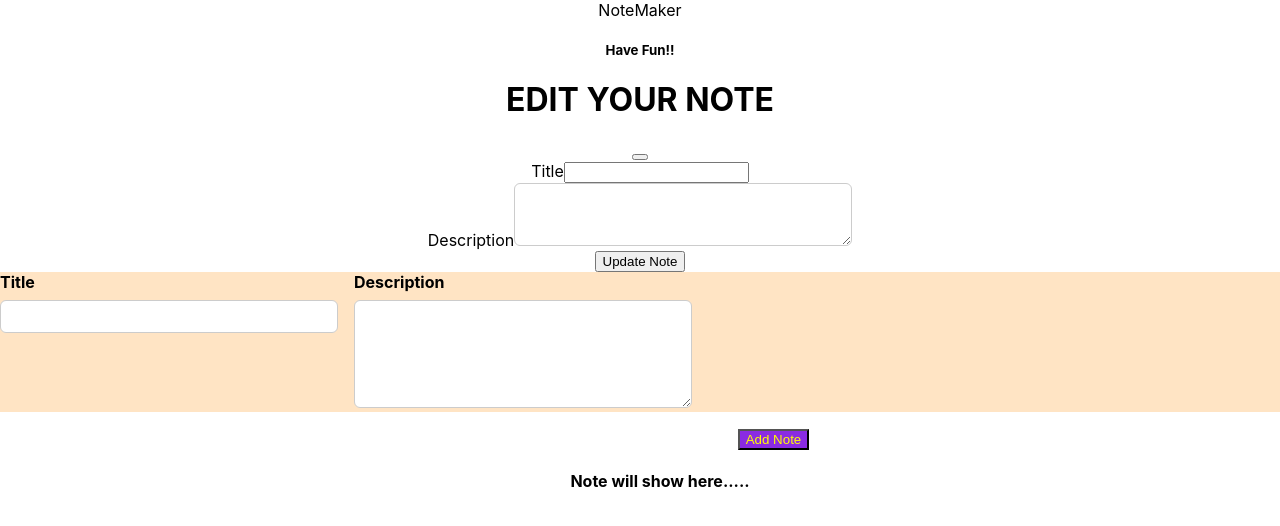
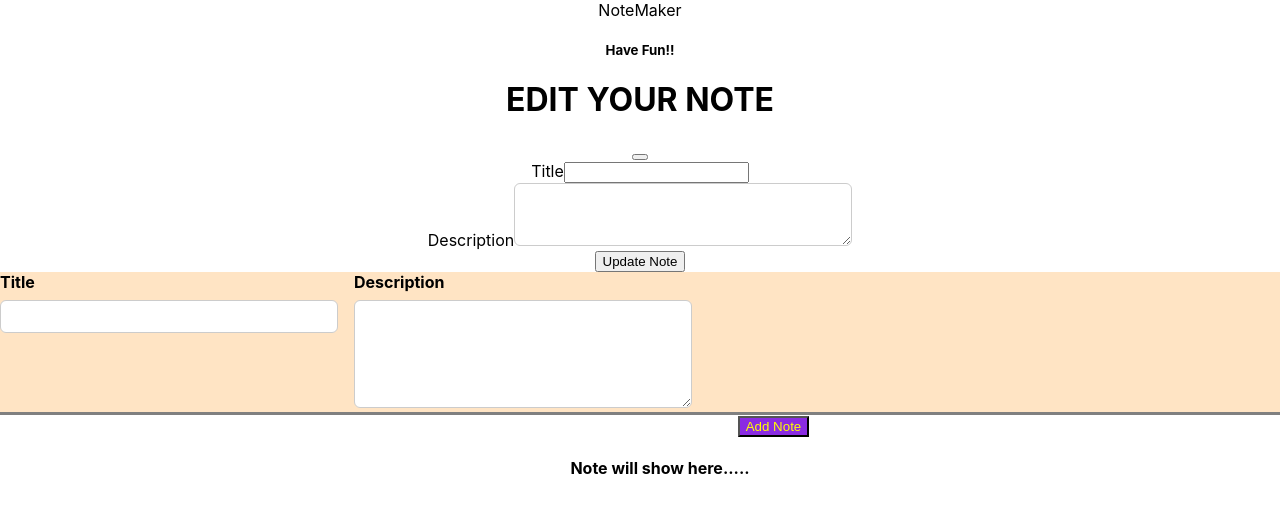
Before and after one commit to Janak869042/ui-mini-project, a React (Create React App) app: page / in a window 1280 px wide. Shown: the top 526 px of the page. Built offline with nearby package versions, Linux system fonts and the light colour scheme.

Commit message:
Update NoteForm.css

```diff
--- a/src/components/NoteForm.css
+++ b/src/components/NoteForm.css
@@ -2,9 +2,10 @@
     display: flex;
     flex-wrap: wrap;
     gap: 1rem;
-    margin-bottom: 1rem;
+    margin-bottom: 0rem;
     text-align: left;
     background-color: bisque;
+    border-bottom: 3px solid gray;
   }
 
   .new-expense__control label {
```
